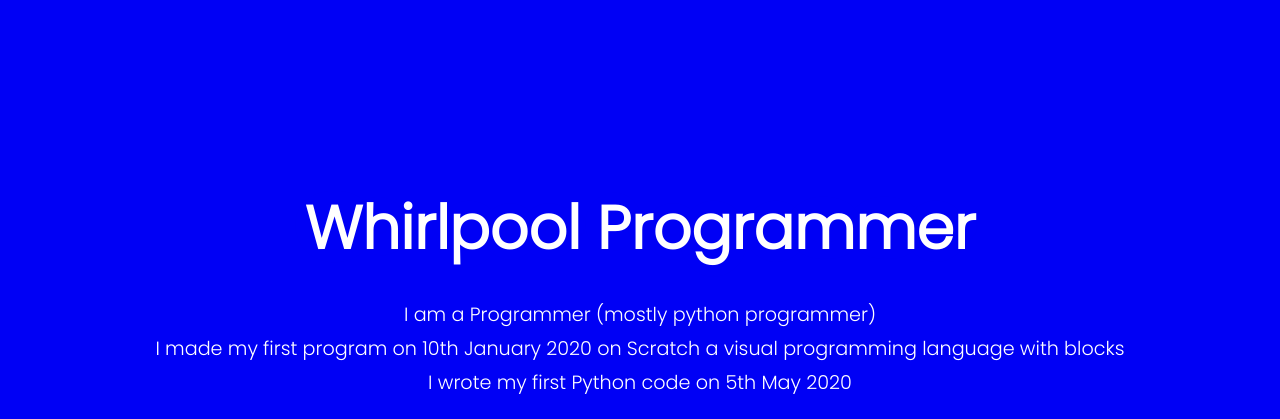
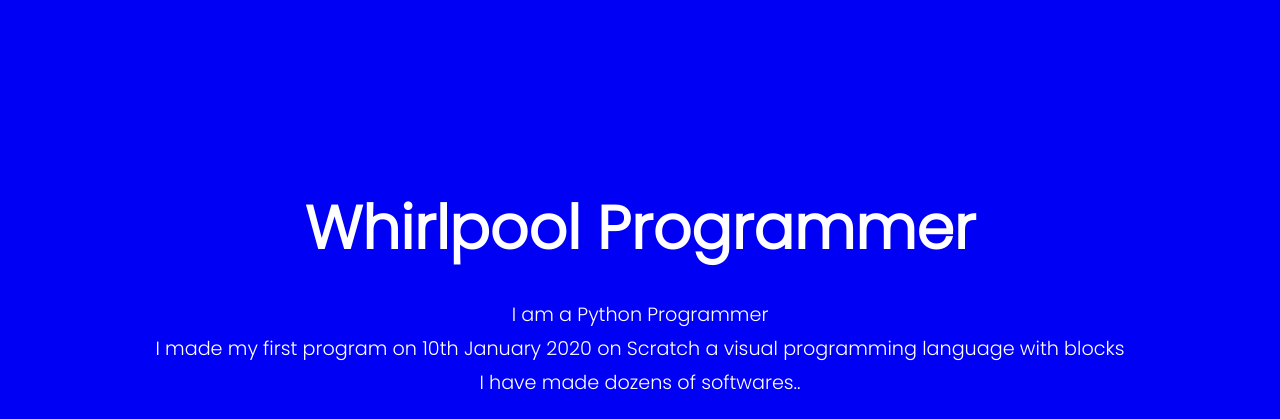
Before and after one commit to Whirlpool-Programmer/Whirlpool-Programmer.github.io, a plain HTML site: page index.html in a window 1280 px wide. Shown: the part 87-506 px from the top of the page. Drawn offline with Linux system fonts and the light colour scheme; files that its build step writes are made by us from their sources.

Commit message:
Update index.html

```diff
--- a/index.html
+++ b/index.html
@@ -479,10 +479,10 @@ a:active {
           <section class="intro">
             <h3>Whirlpool Programmer
               <hr></h3>
-            <p>I am a Programmer (mostly python programmer)</p>
+            <p>I am a Python Programmer</p>
             <p>I made my first program on 10th January 2020 on Scratch a visual
               programming language with blocks</p>
-            <p>I wrote my first Python code on 5th May 2020</p>
+            <p>I have made dozens of softwares..</p>
             <p></p>
             <!--────social media links─────-->
             <div class="social-media"> <a href="https://github.com/Whirlpool-Programmer"
```
